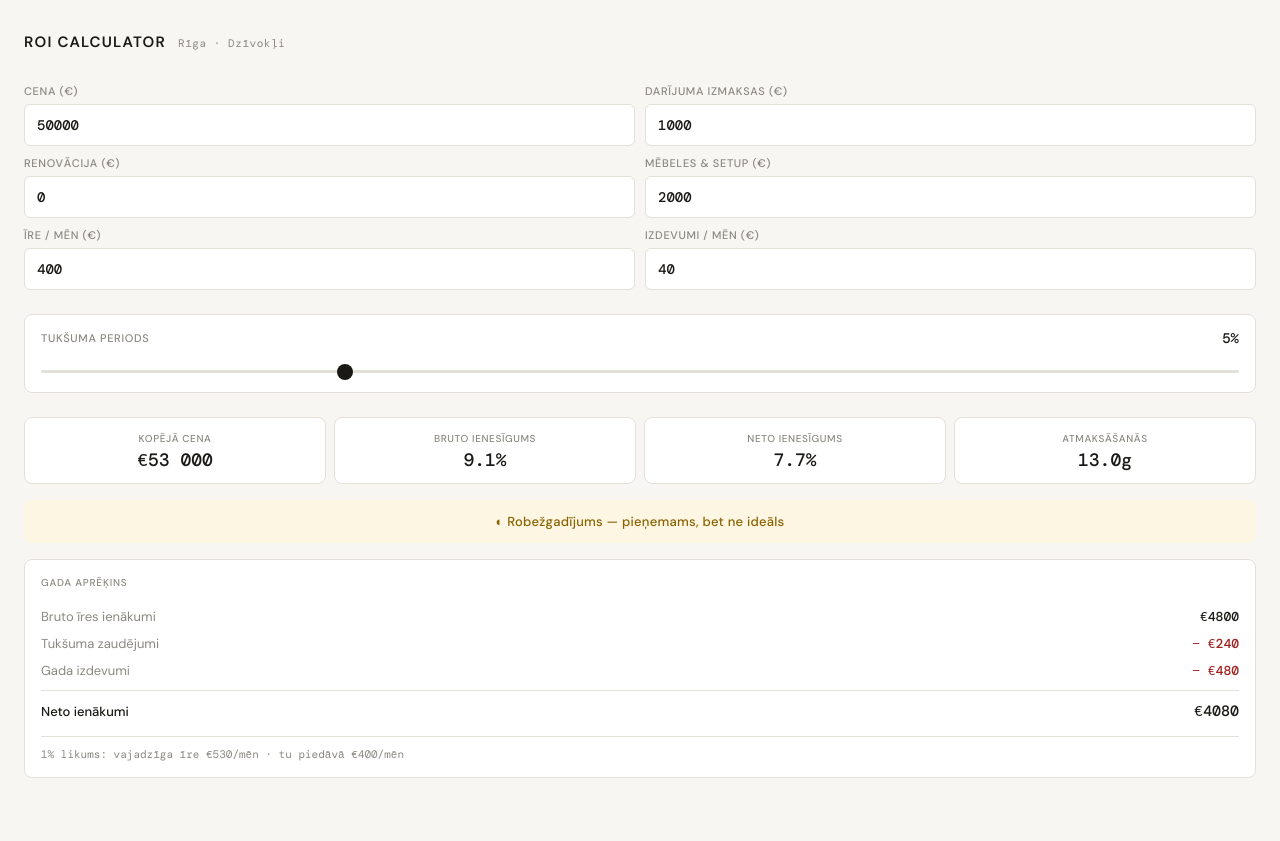
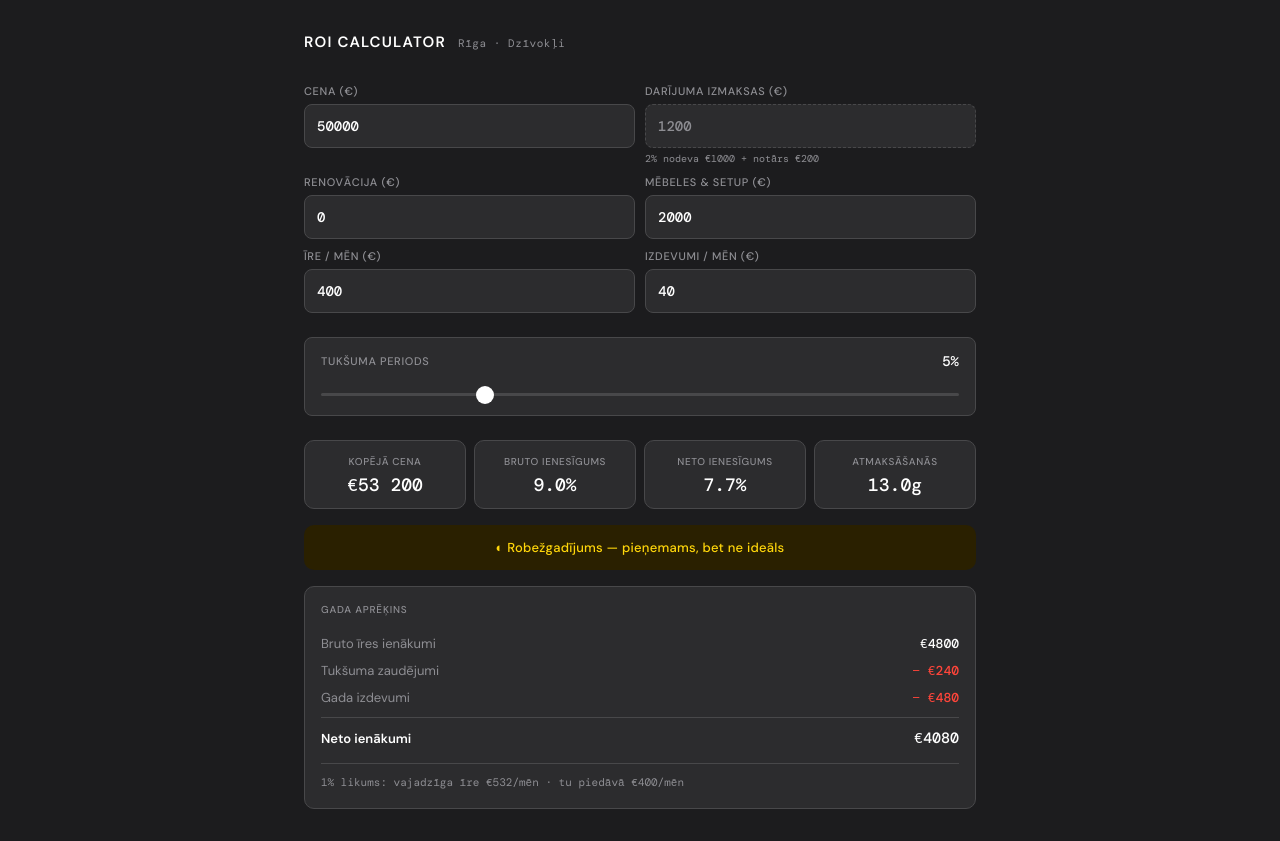
Before and after one commit to ehdavys/Roi-Riga-calculator, a plain HTML site: page index.html in a window 1280 px wide. Before the commit the page ends 810 px from the top, so only its background shows below. Drawn offline with nearby package versions, Linux system fonts and the light colour scheme.

Commit message:
Update index.html

```diff
--- a/index.html
+++ b/index.html
@@ -3,24 +3,24 @@
 <head>
 <meta charset="UTF-8">
 <meta name="viewport" content="width=device-width, initial-scale=1.0">
-<title>Apartment ROI Calculator</title>
+<title>ROI Calculator</title>
 <link href="https://fonts.googleapis.com/css2?family=DM+Mono:wght@400;500&family=DM+Sans:wght@300;400;500;600&display=swap" rel="stylesheet">
 <style>
   *, *::before, *::after { box-sizing: border-box; margin: 0; padding: 0; }
 
   :root {
-    --bg: #f7f6f2;
-    --surface: #ffffff;
-    --border: #e2e0d8;
-    --text: #1a1916;
-    --muted: #8a8880;
-    --accent: #1a1916;
-    --green-bg: #edf5e8;
-    --green-text: #2d6a1f;
-    --yellow-bg: #fdf6e3;
-    --yellow-text: #8a6200;
-    --red-bg: #fcecea;
-    --red-text: #a32020;
+    --bg: #1c1c1e;
+    --surface: #2c2c2e;
+    --surface2: #3a3a3c;
+    --border: #48484a;
+    --text: #ffffff;
+    --muted: #8e8e93;
+    --green-bg: #0d2010;
+    --green-text: #32d74b;
+    --yellow-bg: #2a2000;
+    --yellow-text: #ffd60a;
+    --red-bg: #2a0a08;
+    --red-text: #ff453a;
     --mono: 'DM Mono', monospace;
     --sans: 'DM Sans', sans-serif;
   }
@@ -31,6 +31,8 @@
     color: var(--text);
     min-height: 100vh;
     padding: 32px 24px;
+    max-width: 720px;
+    margin: 0 auto;
   }
 
   .header {
@@ -45,6 +47,7 @@
     font-weight: 600;
     letter-spacing: 0.08em;
     text-transform: uppercase;
+    color: var(--text);
   }
 
   .header span {
@@ -73,15 +76,15 @@
 
   .field input {
     width: 100%;
-    height: 42px;
+    height: 44px;
     background: var(--surface);
     border: 1px solid var(--border);
-    border-radius: 6px;
+    border-radius: 8px;
     padding: 0 12px;
     font-family: var(--mono);
     font-size: 14px;
     font-weight: 500;
-    color: var(--text);
+    color: #ffffff;
     outline: none;
     transition: border-color 0.15s;
     -moz-appearance: textfield;
@@ -90,7 +93,19 @@
   .field input::-webkit-outer-spin-button,
   .field input::-webkit-inner-spin-button { -webkit-appearance: none; }
 
-  .field input:focus { border-color: var(--accent); }
+  .field input:focus { border-color: var(--muted); }
+
+  .field input.auto {
+    color: var(--muted);
+    border-style: dashed;
+  }
+
+  .field .sublabel {
+    font-size: 10px;
+    color: var(--muted);
+    margin-top: 4px;
+    font-family: var(--mono);
+  }
 
   .vacancy-row {
     margin-bottom: 24px;
@@ -119,6 +134,7 @@
     font-family: var(--mono);
     font-size: 14px;
     font-weight: 500;
+    color: #ffffff;
   }
 
   input[type="range"] {
@@ -133,10 +149,10 @@
 
   input[type="range"]::-webkit-slider-thumb {
     -webkit-appearance: none;
-    width: 16px;
-    height: 16px;
+    width: 18px;
+    height: 18px;
     border-radius: 50%;
-    background: var(--accent);
+    background: var(--text);
     cursor: pointer;
   }
 
@@ -150,8 +166,8 @@
   .metric {
     background: var(--surface);
     border: 1px solid var(--border);
-    border-radius: 8px;
-    padding: 14px 12px;
+    border-radius: 10px;
+    padding: 14px 10px;
     text-align: center;
   }
 
@@ -161,7 +177,7 @@
     letter-spacing: 0.06em;
     text-transform: uppercase;
     color: var(--muted);
-    margin-bottom: 6px;
+    margin-bottom: 8px;
   }
 
   .metric .value {
@@ -169,11 +185,12 @@
     font-size: 18px;
     font-weight: 500;
     line-height: 1;
+    color: #ffffff;
   }
 
   .verdict {
-    border-radius: 8px;
-    padding: 13px 16px;
+    border-radius: 10px;
+    padding: 14px 16px;
     font-size: 13px;
     font-weight: 500;
     text-align: center;
@@ -185,7 +202,7 @@
   .breakdown {
     background: var(--surface);
     border: 1px solid var(--border);
-    border-radius: 8px;
+    border-radius: 10px;
     padding: 16px;
   }
 
@@ -211,11 +228,18 @@
   .breakdown-row .amt {
     font-family: var(--mono);
     font-weight: 500;
+    color: #ffffff;
   }
 
-  .breakdown-row.neg .amt { color: #a32020; }
-  .breakdown-row.total { border-top: 1px solid var(--border); margin-top: 6px; padding-top: 10px; }
-  .breakdown-row.total .desc { color: var(--text); font-weight: 500; }
+  .breakdown-row.neg .amt { color: var(--red-text); }
+
+  .breakdown-row.total {
+    border-top: 1px solid var(--border);
+    margin-top: 6px;
+    padding-top: 10px;
+  }
+
+  .breakdown-row.total .desc { color: var(--text); font-weight: 600; }
   .breakdown-row.total .amt { font-size: 15px; }
 
   .onepct {
@@ -225,6 +249,7 @@
     font-size: 11px;
     color: var(--muted);
     font-family: var(--mono);
+    line-height: 1.6;
   }
 
   @media (max-width: 480px) {
@@ -247,7 +272,8 @@
   </div>
   <div class="field">
     <label>Darījuma izmaksas (€)</label>
-    <input type="number" id="trans" value="1000">
+    <input type="number" id="trans" class="auto" readonly>
+    <div class="sublabel" id="trans-sub">auto: 2% + notārs</div>
   </div>
   <div class="field">
     <label>Renovācija (€)</label>
@@ -278,41 +304,41 @@
 <div class="metrics">
   <div class="metric">
     <div class="label">Kopējā cena</div>
-    <div class="value" id="m-total">€53 000</div>
+    <div class="value" id="m-total">—</div>
   </div>
   <div class="metric">
     <div class="label">Bruto ienesīgums</div>
-    <div class="value" id="m-gross">9.1%</div>
+    <div class="value" id="m-gross">—</div>
   </div>
   <div class="metric">
     <div class="label">Neto ienesīgums</div>
-    <div class="value" id="m-net">8.2%</div>
+    <div class="value" id="m-net">—</div>
   </div>
   <div class="metric">
     <div class="label">Atmaksāšanās</div>
-    <div class="value" id="m-pay">12.2g</div>
+    <div class="value" id="m-pay">—</div>
   </div>
 </div>
 
-<div class="verdict" id="verdict"></div>
+<div class="verdict" id="verdict" style="background:var(--surface);color:var(--muted);">Ievadi skaitļus augstāk</div>
 
 <div class="breakdown">
   <div class="breakdown-title">Gada aprēķins</div>
   <div class="breakdown-row">
     <span class="desc">Bruto īres ienākumi</span>
-    <span class="amt" id="b-gross">€4 800</span>
+    <span class="amt" id="b-gross">—</span>
   </div>
   <div class="breakdown-row neg">
     <span class="desc">Tukšuma zaudējumi</span>
-    <span class="amt" id="b-vac">− €240</span>
+    <span class="amt" id="b-vac">—</span>
   </div>
   <div class="breakdown-row neg">
     <span class="desc">Gada izdevumi</span>
-    <span class="amt" id="b-exp">− €480</span>
+    <span class="amt" id="b-exp">—</span>
   </div>
   <div class="breakdown-row total">
     <span class="desc">Neto ienākumi</span>
-    <span class="amt" id="b-net">€4 080</span>
+    <span class="amt" id="b-net">—</span>
   </div>
   <div class="onepct" id="onepct"></div>
 </div>
@@ -327,12 +353,19 @@ function pct(n) {
 
 function calc() {
   var price = parseFloat(document.getElementById('price').value) || 0;
-  var trans = parseFloat(document.getElementById('trans').value) || 0;
   var reno  = parseFloat(document.getElementById('reno').value)  || 0;
   var furn  = parseFloat(document.getElementById('furn').value)  || 0;
   var rent  = parseFloat(document.getElementById('rent').value)  || 0;
   var exp   = parseFloat(document.getElementById('exp').value)   || 0;
   var vac   = parseFloat(document.getElementById('vac').value)   || 0;
+
+  // Auto transaction costs: 2% tax + €200 notary
+  var trans = price > 0 ? Math.round(price * 0.02) + 200 : 0;
+  document.getElementById('trans').value = trans;
+  document.getElementById('trans-sub').textContent =
+    price > 0
+      ? '2% nodeva ' + fmt(price * 0.02) + ' + notārs €200'
+      : 'auto: 2% + notārs';
 
   document.getElementById('vac-out').textContent = vac + '%';
 
@@ -346,33 +379,37 @@ function calc() {
   var payback    = netInc > 0 ? total / netInc : 0;
   var onePct     = total * 0.01;
 
-  document.getElementById('m-total').textContent = fmt(total);
-  document.getElementById('m-gross').textContent = pct(grossYield);
-  document.getElementById('m-net').textContent   = pct(netYield);
+  document.getElementById('m-total').textContent = total > 0 ? fmt(total) : '—';
+  document.getElementById('m-gross').textContent = total > 0 ? pct(grossYield) : '—';
+  document.getElementById('m-net').textContent   = total > 0 ? pct(netYield)   : '—';
   document.getElementById('m-pay').textContent   = payback > 0 ? payback.toFixed(1) + 'g' : '—';
-  document.getElementById('b-gross').textContent = fmt(annGross);
-  document.getElementById('b-vac').textContent   = '− ' + fmt(vacLoss);
-  document.getElementById('b-exp').textContent   = '− ' + fmt(annExp);
-  document.getElementById('b-net').textContent   = fmt(netInc);
-  document.getElementById('onepct').textContent  = '1% likums: vajadzīga īre ' + fmt(onePct) + '/mēn · tu piedāvā ' + fmt(rent) + '/mēn';
+  document.getElementById('b-gross').textContent = annGross > 0 ? fmt(annGross) : '—';
+  document.getElementById('b-vac').textContent   = annGross > 0 ? '− ' + fmt(vacLoss) : '—';
+  document.getElementById('b-exp').textContent   = annExp > 0   ? '− ' + fmt(annExp)  : '—';
+  document.getElementById('b-net').textContent   = total > 0    ? fmt(netInc)          : '—';
+
+  if (total > 0 && onePct > 0) {
+    document.getElementById('onepct').textContent =
+      '1% likums: vajadzīga īre ' + fmt(onePct) + '/mēn · tu piedāvā ' + fmt(rent) + '/mēn';
+  }
 
   var v = document.getElementById('verdict');
-  if (netYield >= 8) {
-    v.style.background = '#edf5e8'; v.style.color = '#2d6a1f';
+  if (total === 0) {
+    v.style.background = 'var(--surface)'; v.style.color = 'var(--muted)';
+    v.textContent = 'Ievadi skaitļus augstāk';
+  } else if (netYield >= 8) {
+    v.style.background = '#0d2010'; v.style.color = '#32d74b';
     v.textContent = '✓ Spēcīgs darījums — virs 8% neto mērķa';
   } else if (netYield >= 6.5) {
-    v.style.background = '#fdf6e3'; v.style.color = '#8a6200';
+    v.style.background = '#2a2000'; v.style.color = '#ffd60a';
     v.textContent = '◐ Robežgadījums — pieņemams, bet ne ideāls';
-  } else if (netYield > 0) {
-    v.style.background = '#fcecea'; v.style.color = '#a32020';
+  } else {
+    v.style.background = '#2a0a08'; v.style.color = '#ff453a';
     v.textContent = '✕ Vājš — zem 6.5% neto, turpiniet meklēt';
-  } else {
-    v.style.background = '#f7f6f2'; v.style.color = '#8a8880';
-    v.textContent = 'Ievadi skaitļus augstāk';
   }
 }
 
-['price','trans','reno','furn','rent','exp','vac'].forEach(function(id) {
+['price','reno','furn','rent','exp','vac'].forEach(function(id) {
   document.getElementById(id).addEventListener('input', calc);
 });
 
```
